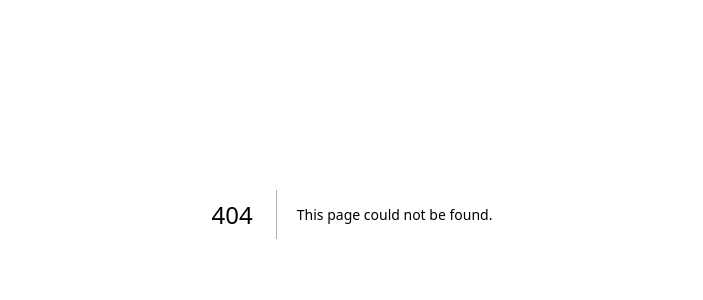
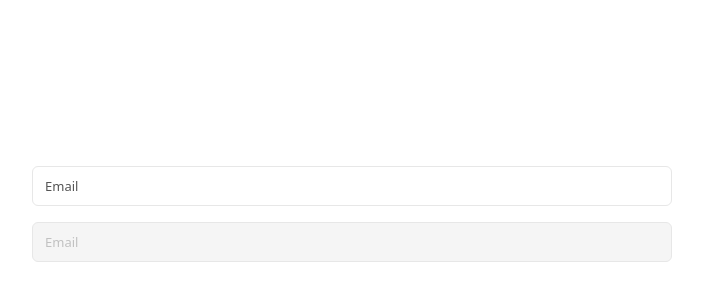
Before and after one commit to everyonewaiter/everyone-waiter-fe, a Next.js app: page /test in a window 1280 px wide. Before the commit this address had no page. Shown: the part 186-486 px from the top of the page, without its empty margins (288-991 px from the left). Built offline with nearby package versions, Linux system fonts and the light colour scheme.

Commit message:
feat: Input 구현

```diff
--- /dev/null
+++ b/src/app/test/page.tsx
@@ -0,0 +1,12 @@
+"use client";
+
+import Input from "@/components/common/Input";
+
+export default function Page() {
+  return (
+    <div className="mx-auto flex h-screen w-1/2 flex-col items-center justify-center gap-4">
+      <Input type="email" placeholder="Email" />
+      <Input type="email" placeholder="Email" disabled />
+    </div>
+  );
+}
--- /dev/null
+++ b/src/components/common/Input.tsx
@@ -0,0 +1,18 @@
+import cn from "@/lib/utils";
+import * as React from "react";
+
+function Input({ className, type, ...props }: React.ComponentProps<"input">) {
+  return (
+    <input
+      type={type}
+      data-slot="input"
+      className={cn(
+        "flex h-10 w-full min-w-0 rounded-md border border-gray-600 bg-transparent px-3 py-2.5 text-[13px] outline-none placeholder:text-gray-200 disabled:pointer-events-none disabled:cursor-not-allowed disabled:bg-[#F5F5F5] disabled:placeholder:text-gray-400 lg:py-3 lg:text-sm lg:text-[15px]",
+        className
+      )}
+      {...props}
+    />
+  );
+}
+
+export default Input;
```
Also changed, not shown: 1 other file (tests, documents, lock files or other folders).
